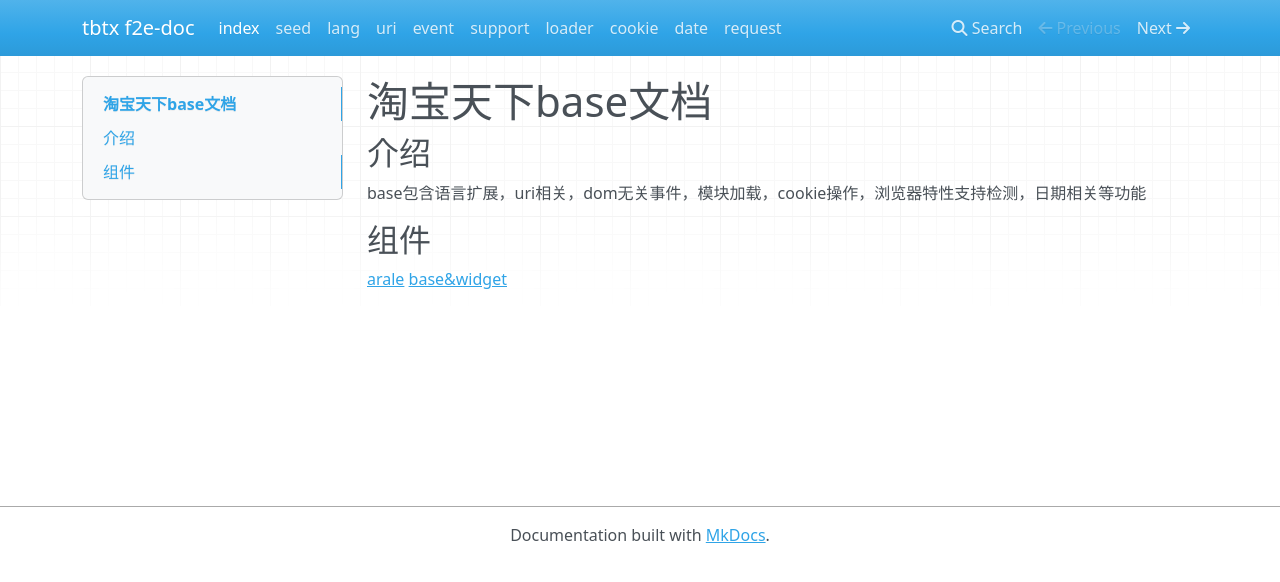
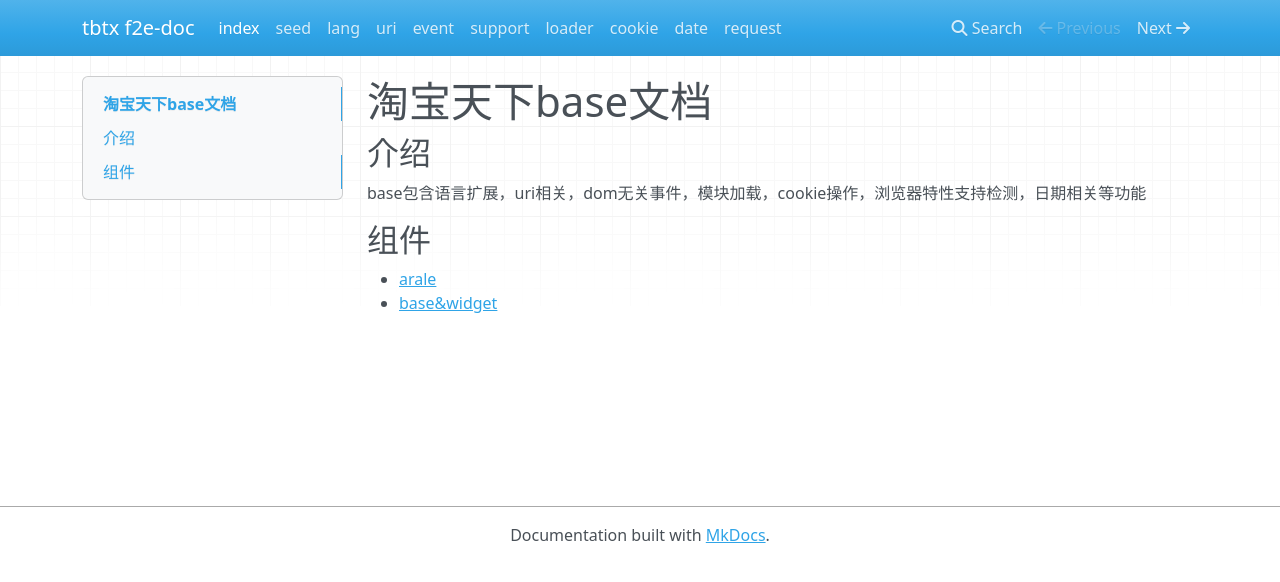
Before and after one commit to tbtx/f2e-doc, an MkDocs documentation site: the page built from docs/index.md, in a window 1280 px wide. Shown: the top 582 px of the page. Built offline with MkDocs 1.6.1, drawn with Linux system fonts in a browser that asks for light colours; nearby versions of some CDN libraries; old or Windows-style settings are respelled for this version of MkDocs.

```diff
--- a/docs/index.md
+++ b/docs/index.md
@@ -6,5 +6,5 @@ base包含语言扩展，uri相关，dom无关事件，模块加载，cookie操
 
 ## 组件
 
-[arale](http://aralejs.org/)
-[base&widget](https://github.com/aralejs/widget/wiki/Base-&-Widget-%E5%85%A5%E9%97%A8%E6%95%99%E7%A8%8B)
+* [arale](http://aralejs.org/)
+* [base&widget](https://github.com/aralejs/widget/wiki/Base-&-Widget-%E5%85%A5%E9%97%A8%E6%95%99%E7%A8%8B)
```
